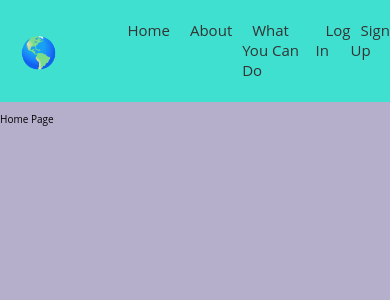
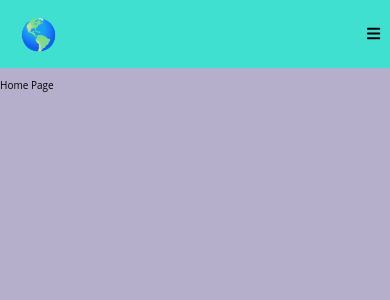
Before and after one commit to TamaraHerrington/EcoWhat, a React (Create React App) app in the folder client/my-app/: page /home in a window 390 px wide. Shown: the top 300 px of the page. Built offline with nearby package versions, Linux system fonts and the light colour scheme.

Commit message:
NavBar completed

```diff
--- a/client/my-app/package.json
+++ b/client/my-app/package.json
@@ -3,6 +3,9 @@
   "version": "0.1.0",
   "private": true,
   "dependencies": {
+    "@fortawesome/fontawesome-svg-core": "^1.2.36",
+    "@fortawesome/free-solid-svg-icons": "^5.15.4",
+    "@fortawesome/react-fontawesome": "^0.1.16",
     "@testing-library/jest-dom": "^5.16.1",
     "@testing-library/react": "^11.2.7",
     "@testing-library/user-event": "^12.8.3",
--- a/client/my-app/src/App.css
+++ b/client/my-app/src/App.css
@@ -13,6 +13,7 @@ nav {
   display: flex;
   justify-content: space-between;
   align-items: center;
+  height:8vh;
 }
 
 .navbar-logo {
@@ -42,6 +43,59 @@ nav {
 
 .navbar-links > li:hover {
   border-bottom: 2px solid dodgerblue;
+}
+
+
+.navbar-links .icon {
+  display: none;
+  cursor: pointer;
+}
+
+.mobile-nav {
+  display: none;
+  list-style: none;
+  text-align: center;
+  width: 100%;
+  padding-left: 0;
+  margin: 0;
+}
+
+@media screen and (max-width: 600px) {
+  .navbar-links .navbar-link{
+    display: none;
+  }
+  .navbar-links .icon {
+    display: block;
+    margin-right: 1rem;
+    font-size: 1.5rem;
+  }
+
+  .navbar-links > li:hover,
+  .navbar-links > li {
+    border: none;
+  }
+
+  .mobile-nav > li {
+    padding: 1.5rem 0;
+    border-bottom: 1px solid #777;
+  }
+
+  .mobile-nav > li:hover {
+    background: #fff;
+    cursor: pointer
+  }
+
+  .mobile-nav .navbar-link {
+    display: block;
+    width: 100%;
+    height: 100%;
+  }
+
+  .active {
+    display: block;
+  }
+
+
 }
 
 /* || ========================= Login ========================= || */
--- a/client/my-app/src/components/NavBar.js
+++ b/client/my-app/src/components/NavBar.js
@@ -1,7 +1,20 @@
+import { useState } from "react"
+
 import { useNavigate } from "react-router"
 import { Link } from "react-router-dom"
+import { FontAwesomeIcon } from '@fortawesome/react-fontawesome'
+import { faBars } from '@fortawesome/free-solid-svg-icons'
+
 
 const NavBar = ({ token, onLogOut }) => {
+
+    const [click, setClick] = useState(false);
+    const handleClick = () => {
+        setClick(!click);
+        }
+    const closeMenu = () => {
+        setClick(false);
+    }
 
     const navigate = useNavigate()
 
@@ -13,6 +26,7 @@ const NavBar = ({ token, onLogOut }) => {
     }
 
     return (
+        <>
         <nav>
             <span className="navbar-logo">🌎</span>
             <ul className="navbar-links">
@@ -30,8 +44,28 @@ const NavBar = ({ token, onLogOut }) => {
                         <li><Link className="navbar-link" to="/registration">Sign Up</Link></li>
                     </>
                 }
+                <li onClick={handleClick}>
+                <FontAwesomeIcon  className="icon" icon={faBars} />
+                </li>
             </ul>
         </nav>
+            <ul className={click ? "mobile-nav active" : "mobile-nav"}>
+                <li onClick={closeMenu}><Link className="navbar-link" to="/home">Home</Link></li>
+                <li onClick={closeMenu}><Link className="navbar-link" to="/home">About</Link></li>
+                <li onClick={closeMenu}><Link className="navbar-link" to="/youhelp">What You Can Do</Link></li>
+                {token ?
+                    <>
+                        <li onClick={closeMenu}><Link className="navbar-link" to="/profile">Profile</Link></li>
+                        <li onClick={closeMenu}><Link className="navbar-link" to="/home" onClick={handleLogOut}>Log Out</Link></li>
+                    </>
+                    :
+                    <>
+                        <li onClick={closeMenu}><Link className="navbar-link" to="/login">Log In</Link></li>
+                        <li onClick={closeMenu}><Link className="navbar-link" to="/registration">Sign Up</Link></li>
+                    </>
+                }
+            </ul>
+        </>
     )
 }
 
```
Also changed, not shown: 2 other files (tests, documents, lock files or other folders).
